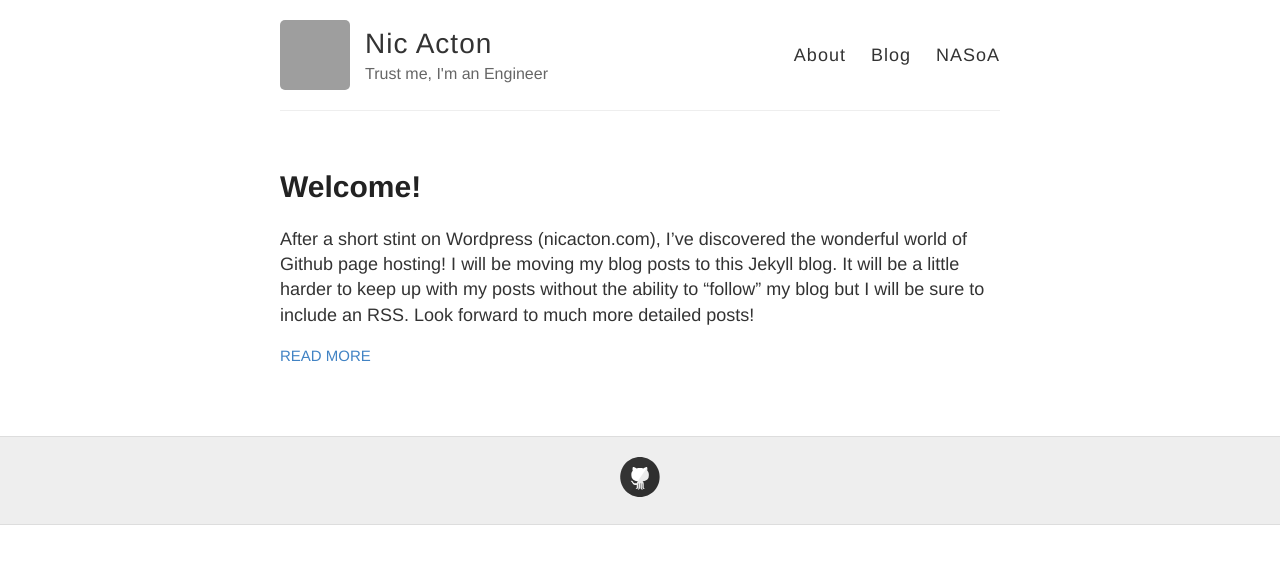
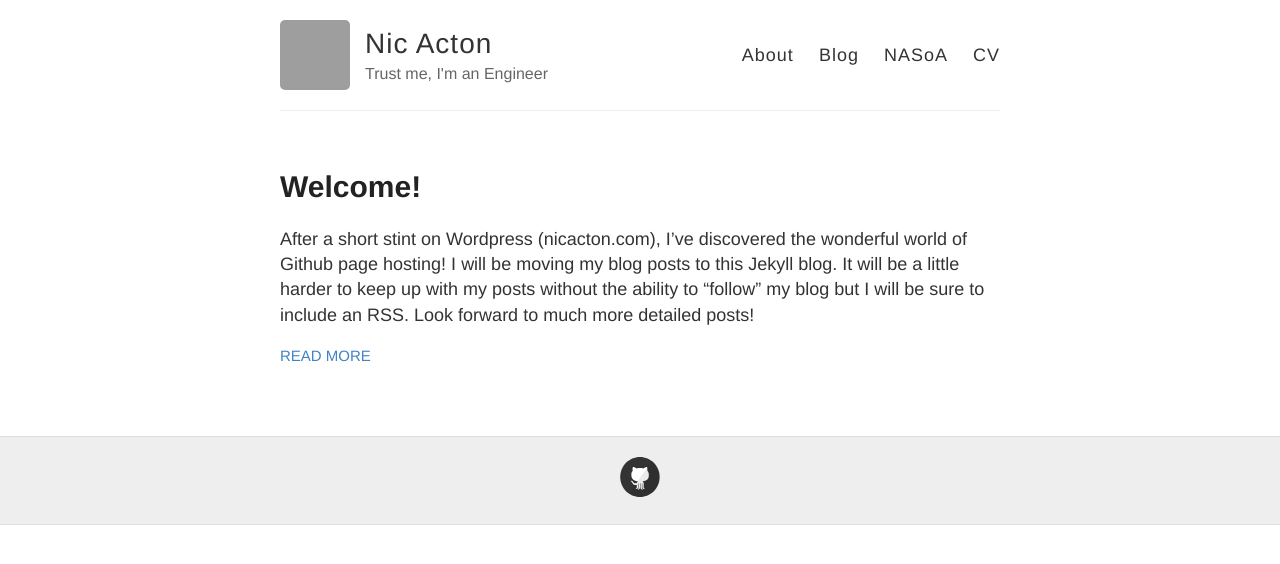
Before and after one commit to tuffacton/tuffacton.github.io, a Jekyll site: the page built from index.html, in a window 1280 px wide. Shown: the top 564 px of the page. Built offline with Jekyll 4.4.1, drawn with Linux system fonts in a browser that asks for light colours; grey boxes are pictures that could not be loaded.

Commit message:
fixed CV navigation

```diff
--- a/_layouts/default.html
+++ b/_layouts/default.html
@@ -30,6 +30,7 @@
             <a href="{{ site.baseurl }}/about">About</a>
             <a href="{{ site.baseurl }}/">Blog</a>
             <a href="{{ site.baseurl }}/nasoa">NASoA</a>
+            <a href="{{ site.baseurl }}/CV">CV</a>
           </nav>
         </header>
       </div>
```
